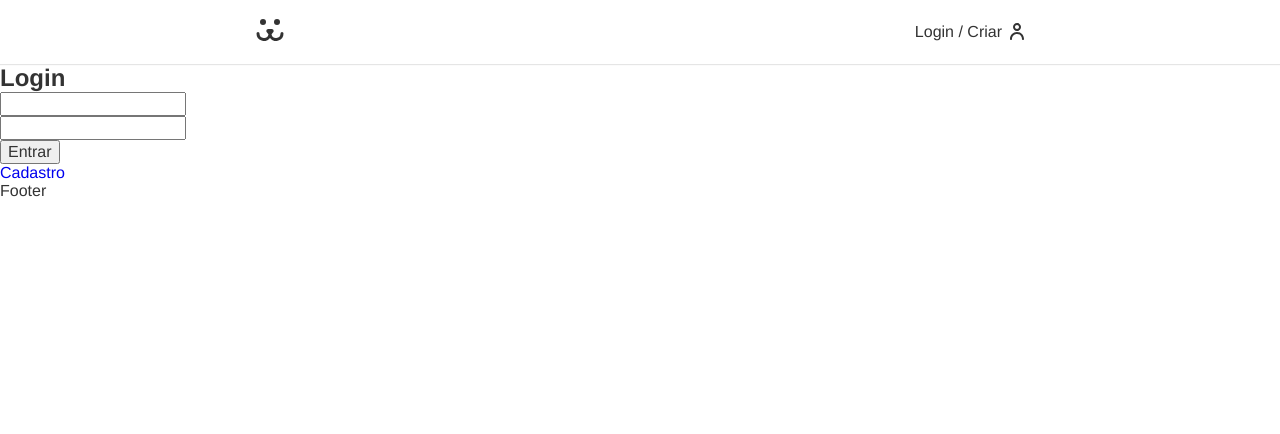
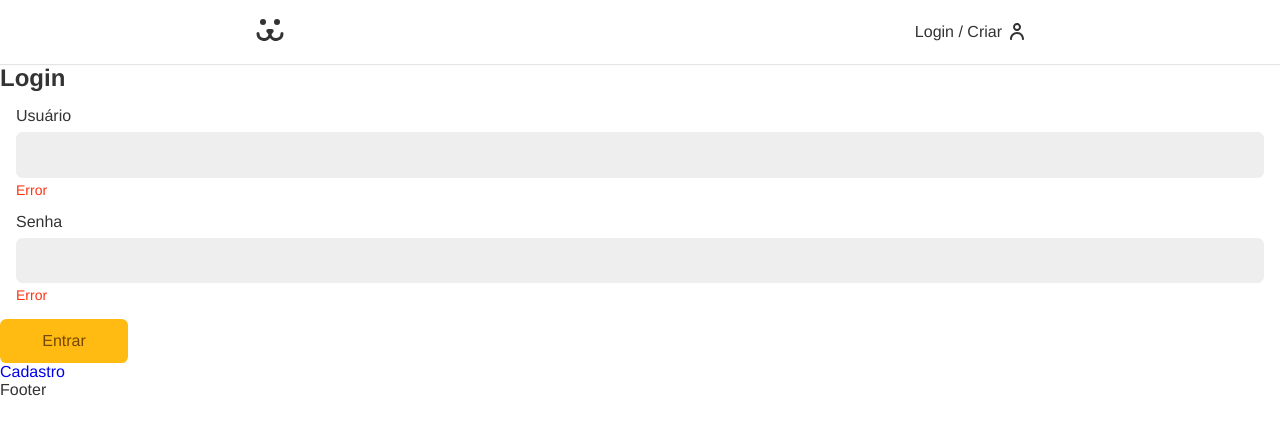
Before and after one commit to eduardopds/dogs, a React (Create React App) app: page /login in a window 1280 px wide. Shown: the top 434 px of the page. Built offline with nearby package versions, Linux system fonts and the light colour scheme.

Commit message:
adicionando componentes de input e button

```diff
--- /dev/null
+++ b/src/Components/Forms/Button.js
@@ -0,0 +1,6 @@
+import React from 'react';
+import styles from './Button.module.css'
+
+export const Button = ({children, ...props}) => {
+  return <button {...props} className={styles.button}>{children}</button>;
+};
--- /dev/null
+++ b/src/Components/Forms/Button.module.css
@@ -0,0 +1,27 @@
+.button{
+	font-size:1rem;
+	font-family: var(--type-first);
+	cursor: pointer;
+	border: none;
+	border-radius: 0.4rem;
+	background: #fb1;
+	color: #764701;
+	padding: 0.8rem 1.2rem;
+	box-sizing: border-box;
+	transition: .1s;
+	min-width: 8rem;
+
+}
+
+.button:hover,
+.button:focus{
+	outline:none;
+	box-shadow: 0 0 0 3px #fea, 0 0 0 4px #fb1;
+}
+
+.button:disabled{
+	opacity: 0.5;
+	cursor: wait;
+
+
+}
--- /dev/null
+++ b/src/Components/Forms/Input.js
@@ -0,0 +1,11 @@
+import React from 'react';
+import styles from './Input.module.css'
+
+export const Input = ({ label , type, name }) => {
+  return (
+    <div className={styles.wrapper}>
+      <label className={styles.label} htmlFor={name}>{label}</label>
+      <input id={name} name={name} className={styles.input} type={type} />
+      <p className={styles.error}>Error</p>
+    </div>);
+};
--- /dev/null
+++ b/src/Components/Forms/Input.module.css
@@ -0,0 +1,35 @@
+.wrapper{
+  margin: 1rem;
+}
+
+.input{
+  border: 1px solid #eee;
+  display: block;
+  width: 100%;
+  font-size: 1rem;
+  padding: 0.8rem;
+  border-radius: 0.4rem;
+  background: #eee;
+  transition: 0.1s;
+}
+
+.input:focus, .input:hover{
+  outline: none;
+  border-color: #fb1;
+  background: white;
+  box-shadow: 0 0 0 3px #fea;
+
+}
+
+.label{
+  display: block;
+  font-size: 1rem;
+  line-height: 1;
+  padding-bottom: 0.5rem;
+}
+
+.error{
+  color: #f31;
+  font-size:0.875rem;
+  margin-top: 0.25rem;
+}
--- a/src/Components/Login/LoginForm.js
+++ b/src/Components/Login/LoginForm.js
@@ -1,5 +1,7 @@
 import React from 'react';
 import { Link } from 'react-router-dom';
+import { Button } from '../Forms/Button';
+import {Input} from '../Forms/Input'
 
 export const LoginForm = () => {
   const [username, setUsername] = React.useState('');
@@ -28,20 +30,9 @@
     <section>
       <h1>Login</h1>
       <form action="" onSubmit={handleSubmit}>
-        <input
-          type="text"
-          value={username}
-          onChange={({ target }) => setUsername(target.value)}
-        />
-
-        <input
-          type="password"
-          value={password}
-          onChange={({ target }) => setPassword(target.value)}
-        />
-
-        <button>Entrar</button>
-
+        <Input label="Usuário" type="text" name="username"/>
+        <Input label="Senha"  type="password" name="password"/>
+        <Button >Entrar</Button>
       </form>
       <Link to="/login/criar" >Cadastro</Link>
     </section>
```
